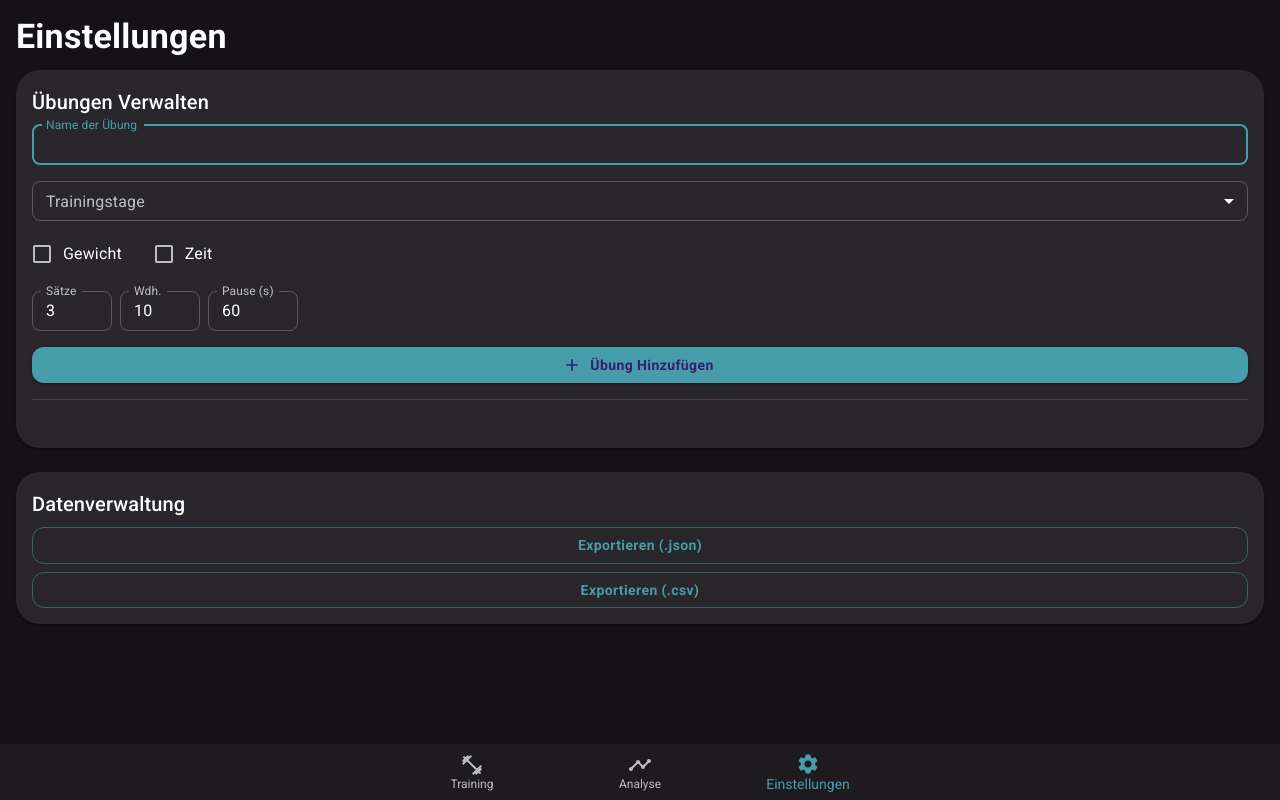
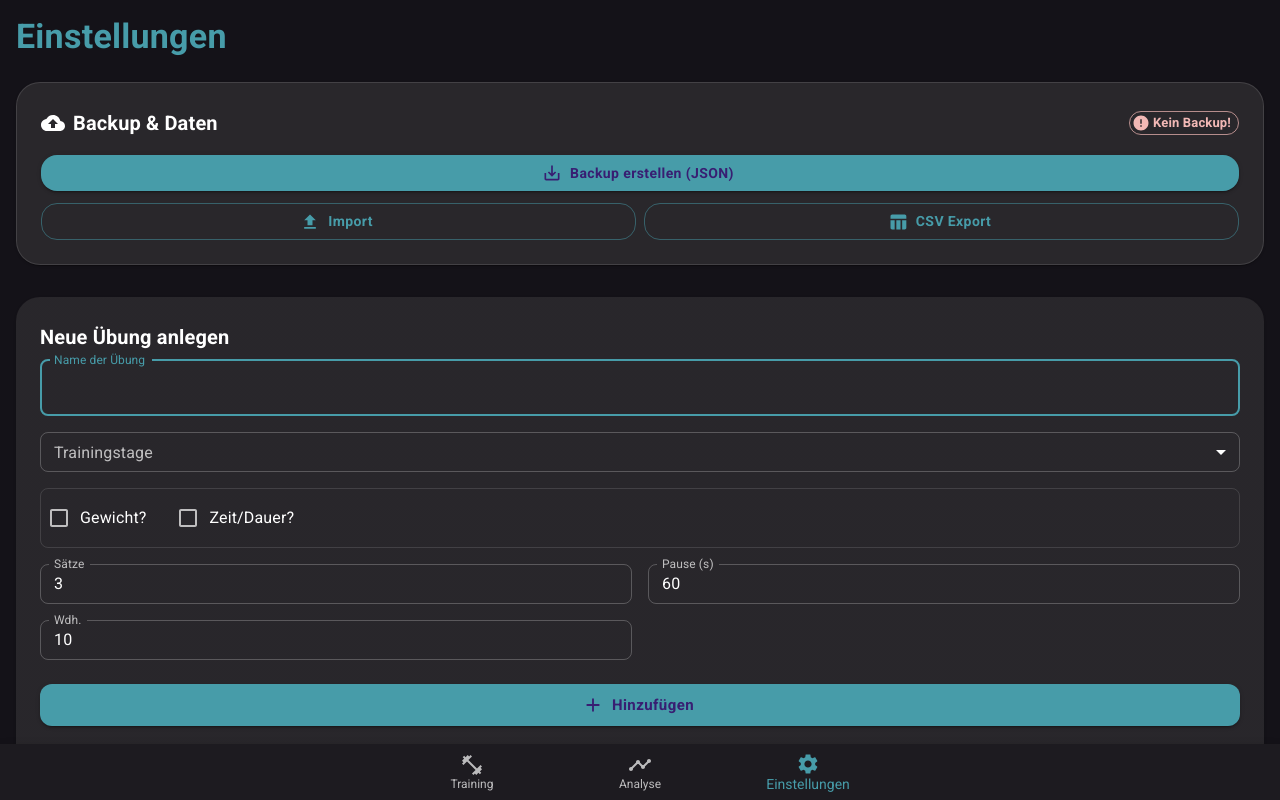
Before and after one commit to blackberrykeyoneorni-stack/pwa-fitness-tracker, a React (Vite) app: page /pwa-fitness-tracker/settings in a window 1280 px wide. Both pictures are taken after a click on the element "Name der Übung". Built offline with nearby package versions, Linux system fonts and the light colour scheme.

Commit message:
Backup-Funktion

```diff
--- a/src/pages/Settings.jsx
+++ b/src/pages/Settings.jsx
@@ -1,37 +1,20 @@
 import React, { useState, useEffect } from 'react';
 import {
-  Box,
-  Typography,
-  Paper,
-  TextField,
-  Button,
-  FormControl,
-  InputLabel,
-  Select,
-  MenuItem,
-  OutlinedInput,
-  Chip,
-  IconButton,
-  List,
-  ListItem,
-  ListItemText,
-  ListItemSecondaryAction,
-  Divider,
-  Snackbar,
-  Alert,
-  Checkbox,
-  FormControlLabel
+  Box, Typography, Paper, TextField, Button, FormControl, InputLabel,
+  Select, MenuItem, OutlinedInput, Chip, IconButton, List, ListItem,
+  ListItemText, ListItemSecondaryAction, Divider, Snackbar, Alert,
+  Checkbox, FormControlLabel, Tabs, Tab
 } from '@mui/material';
 import {
-  Delete as DeleteIcon,
-  Add as AddIcon,
-  Edit as EditIcon,
-  Save as SaveIcon
+  Delete as DeleteIcon, Add as AddIcon, Edit as EditIcon,
+  Save as SaveIcon, SaveAlt, FileUpload, TableChart,
+  Backup, CheckCircle, Warning, Error as ErrorIcon
 } from '@mui/icons-material';
 import { db, WEEKDAYS } from '../db';
-import { exportData, exportCSV } from '../utils/exportManager';
+import { exportData, exportCSV, importData, getLastBackupDate } from '../utils/exportManager';
 
 const Settings = () => {
+  // --- STATE: Übungsverwaltung ---
   const [exercises, setExercises] = useState([]);
   const [editId, setEditId] = useState(null);
   const [newEx, setNewEx] = useState({
@@ -41,18 +24,67 @@ const Settings = () => {
   });
   const [status, setStatus] = useState({ open: false, message: '', severity: 'success' });
 
+  // --- STATE: Backup System ---
+  const [lastBackup, setLastBackup] = useState(null);
+  const [backupStatus, setBackupStatus] = useState('unknown'); // 'good', 'warning', 'critical'
+
+  // --- INITIAL LOAD ---
   useEffect(() => {
     const loadData = async () => {
       try {
         const allEx = await db.exercises.toArray();
         setExercises(allEx);
+        refreshBackupStatus();
       } catch (error) {
-        console.error("Datenbankfehler beim Laden:", error);
+        console.error("Datenbankfehler:", error);
       }
     };
     loadData();
   }, []);
 
+  // --- LOGIC: Backup System ---
+  const refreshBackupStatus = () => {
+    const dateStr = getLastBackupDate();
+    if (!dateStr) {
+      setLastBackup(null);
+      setBackupStatus('critical');
+      return;
+    }
+    const date = new Date(dateStr);
+    setLastBackup(date);
+    const diffDays = (new Date() - date) / (1000 * 60 * 60 * 24);
+    if (diffDays < 7) setBackupStatus('good');
+    else if (diffDays < 30) setBackupStatus('warning');
+    else setBackupStatus('critical');
+  };
+
+  const handleExport = async () => {
+    const success = await exportData();
+    if (success) {
+      refreshBackupStatus();
+      setStatus({ open: true, message: 'Backup erfolgreich erstellt!', severity: 'success' });
+    }
+  };
+
+  const handleCSV = async () => {
+    const success = await exportCSV();
+    if (success) setStatus({ open: true, message: 'CSV Export erstellt!', severity: 'success' });
+  };
+
+  const handleImport = async (event) => {
+    const file = event.target.files[0];
+    if (file && window.confirm("Achtung: Dadurch werden alle aktuellen Daten überschrieben! Fortfahren?")) {
+      const success = await importData(file);
+      if (success) {
+        alert('Daten erfolgreich importiert!');
+        window.location.reload();
+      } else {
+        setStatus({ open: true, message: 'Import fehlgeschlagen!', severity: 'error' });
+      }
+    }
+  };
+
+  // --- LOGIC: Übungsverwaltung ---
   const handleAddExercise = async () => {
     if (!newEx.name || !newEx.days || newEx.days.length === 0) {
       setStatus({ open: true, message: 'Name und Trainingstage erforderlich!', severity: 'error' });
@@ -67,6 +99,8 @@ const Settings = () => {
   const handleEditClick = (ex) => {
     setEditId(ex.id);
     setNewEx({ ...ex });
+    // Scroll to form
+    window.scrollTo({ top: 0, behavior: 'smooth' });
   };
 
   const handleUpdateExercise = async () => {
@@ -82,6 +116,15 @@ const Settings = () => {
     }
   };
 
+  const handleDeleteExercise = async (id) => {
+    if (window.confirm("Übung wirklich löschen?")) {
+      await db.exercises.delete(id);
+      setExercises(exercises.filter(ex => ex.id !== id));
+      if (editId === id) resetForm();
+      setStatus({ open: true, message: 'Übung gelöscht', severity: 'info' });
+    }
+  };
+
   const resetForm = () => {
     setEditId(null);
     setNewEx({
@@ -91,29 +134,93 @@ const Settings = () => {
     });
   };
 
-  const handleDeleteExercise = async (id) => {
-    await db.exercises.delete(id);
-    setExercises(exercises.filter(ex => ex.id !== id));
-    if (editId === id) resetForm();
+  // --- HELPER: UI Status ---
+  const getStatusIcon = () => {
+    switch(backupStatus) {
+      case 'good': return <CheckCircle fontSize="small" />;
+      case 'warning': return <Warning fontSize="small" />;
+      case 'critical': return <ErrorIcon fontSize="small" />;
+      default: return <Backup fontSize="small" />;
+    }
+  };
+
+  const getStatusColor = () => {
+    switch(backupStatus) {
+      case 'good': return 'success';
+      case 'warning': return 'warning';
+      case 'critical': return 'error';
+      default: return 'default';
+    }
   };
 
   return (
-    <Box sx={{ p: 2, pb: 8 }}>
-      <Typography variant="h4" gutterBottom sx={{ fontWeight: 'bold' }}>Einstellungen</Typography>
+    <Box sx={{ p: 2, pb: 10 }}>
+      <Typography variant="h4" sx={{ fontWeight: 'bold', mb: 3, color: 'primary.main' }}>
+        Einstellungen
+      </Typography>
 
-      <Paper sx={{ p: 2, mb: 3, borderRadius: 3 }}>
-        <Typography variant="h6" gutterBottom>
-          {editId ? 'Übung bearbeiten' : 'Übungen Verwalten'}
+      {/* --- SECTION 1: BACKUP & DATEN --- */}
+      <Paper sx={{ p: 3, mb: 4, borderRadius: 3, border: 1, borderColor: 'divider', bgcolor: 'background.paper' }}>
+        <Box sx={{ display: 'flex', alignItems: 'center', justifyContent: 'space-between', mb: 2 }}>
+          <Typography variant="h6" sx={{ fontWeight: 'bold', display: 'flex', alignItems: 'center', gap: 1 }}>
+            <Backup /> Backup & Daten
           </Typography>
-        <Box sx={{ display: 'grid', gap: 1, mb: 2 }}>
+          <Chip
+            icon={getStatusIcon()}
+            label={backupStatus === 'good' ? 'Gesichert' : (backupStatus === 'critical' ? 'Kein Backup!' : 'Veraltet')}
+            color={getStatusColor()}
+            variant="outlined"
+            size="small"
+            sx={{ fontWeight: 'bold' }}
+          />
+        </Box>
+
+        {lastBackup && (
+          <Typography variant="caption" display="block" sx={{ mb: 2, fontStyle: 'italic', color: 'text.secondary' }}>
+            Letztes Backup: {lastBackup.toLocaleDateString('de-DE')} um {lastBackup.toLocaleTimeString('de-DE')} Uhr
+          </Typography>
+        )}
+
+        <Box sx={{ display: 'flex', flexDirection: 'column', gap: 1.5 }}>
+          <Button
+            variant="contained" startIcon={<SaveAlt />} onClick={handleExport} fullWidth
+            sx={{ borderRadius: 2 }}
+          >
+            Backup erstellen (JSON)
+          </Button>
+
+          <Box sx={{ display: 'flex', gap: 1 }}>
+             <Button
+              variant="outlined" component="label" startIcon={<FileUpload />} fullWidth
+              sx={{ borderRadius: 2 }}
+            >
+              Import
+              <input type="file" hidden accept=".json" onChange={handleImport} />
+            </Button>
+            <Button
+              variant="outlined" startIcon={<TableChart />} onClick={handleCSV} fullWidth
+              sx={{ borderRadius: 2 }}
+            >
+              CSV Export
+            </Button>
+          </Box>
+        </Box>
+      </Paper>
+
+      {/* --- SECTION 2: ÜBUNGSVERWALTUNG --- */}
+      <Paper sx={{ p: 3, borderRadius: 3, bgcolor: 'background.paper' }}>
+        <Typography variant="h6" gutterBottom sx={{ fontWeight: 'bold' }}>
+          {editId ? 'Übung bearbeiten' : 'Neue Übung anlegen'}
+        </Typography>
+
+        <Box sx={{ display: 'grid', gap: 2, mb: 3 }}>
           <TextField
-            label="Name der Übung"
+            label="Name der Übung" variant="outlined" fullWidth
             value={newEx.name}
             onChange={(e) => setNewEx({ ...newEx, name: e.target.value })}
-            size="small"
           />
 
-          <FormControl fullWidth size="small" margin="dense">
+          <FormControl fullWidth size="small">
             <InputLabel>Trainingstage</InputLabel>
             <Select
               multiple value={newEx.days}
@@ -121,7 +228,7 @@ const Settings = () => {
               input={<OutlinedInput label="Trainingstage" />}
               renderValue={(selected) => (
                 <Box sx={{ display: 'flex', flexWrap: 'wrap', gap: 0.5 }}>
-                  {selected.map((value) => <Chip key={value} label={value} size="small" color="primary" />)}
+                  {selected.map((value) => <Chip key={value} label={value} size="small" />)}
                 </Box>
               )}
             >
@@ -129,65 +236,81 @@ const Settings = () => {
             </Select>
           </FormControl>
 
-          <Box sx={{ display: 'flex', gap: 2, mb: 1 }}>
+          <Box sx={{ display: 'flex', gap: 2, alignItems: 'center', p: 1, border: '1px solid', borderColor: 'divider', borderRadius: 1 }}>
             <FormControlLabel
               control={<Checkbox checked={newEx.isWeight} onChange={(e) => setNewEx({ ...newEx, isWeight: e.target.checked })} />}
-              label="Gewicht"
+              label="Gewicht?"
             />
             <FormControlLabel
               control={<Checkbox checked={newEx.isTime} onChange={(e) => setNewEx({ ...newEx, isTime: e.target.checked })} />}
-              label="Zeit"
+              label="Zeit/Dauer?"
             />
           </Box>
-          <Box sx={{ display: 'flex', gap: 1, flexWrap: 'wrap' }}>
-            <TextField label="Sätze" type="number" value={newEx.sets} onChange={(e) => setNewEx({ ...newEx, sets: parseInt(e.target.value) || 0 })} size="small" sx={{ width: '80px' }} />
+
+          <Box sx={{ display: 'grid', gridTemplateColumns: '1fr 1fr', gap: 2 }}>
+            <TextField label="Sätze" type="number" value={newEx.sets} onChange={(e) => setNewEx({ ...newEx, sets: parseInt(e.target.value) || 0 })} size="small" />
+            <TextField label="Pause (s)" type="number" value={newEx.restTime} onChange={(e) => setNewEx({ ...newEx, restTime: parseInt(e.target.value) || 0 })} size="small" />
+
             {!newEx.isTime ? (
-              <TextField label="Wdh." type="number" value={newEx.reps} onChange={(e) => setNewEx({ ...newEx, reps: parseInt(e.target.value) || 0 })} size="small" sx={{ width: '80px' }} />
+              <TextField label="Wdh." type="number" value={newEx.reps} onChange={(e) => setNewEx({ ...newEx, reps: parseInt(e.target.value) || 0 })} size="small" />
             ) : (
-              <TextField label="Zeit (s)" type="number" value={newEx.targetTime} onChange={(e) => setNewEx({ ...newEx, targetTime: parseInt(e.target.value) || 0 })} size="small" sx={{ width: '100px' }} />
+              <TextField label="Ziel-Zeit (s)" type="number" value={newEx.targetTime} onChange={(e) => setNewEx({ ...newEx, targetTime: parseInt(e.target.value) || 0 })} size="small" />
             )}
+
             {newEx.isWeight && (
-              <TextField label="Gewicht (kg)" type="number" value={newEx.targetWeight} onChange={(e) => setNewEx({ ...newEx, targetWeight: parseFloat(e.target.value) || 0 })} size="small" sx={{ width: '100px' }} />
+              <TextField label="Start-Gewicht (kg)" type="number" value={newEx.targetWeight} onChange={(e) => setNewEx({ ...newEx, targetWeight: parseFloat(e.target.value) || 0 })} size="small" />
             )}
-            <TextField label="Pause (s)" type="number" value={newEx.restTime} onChange={(e) => setNewEx({ ...newEx, restTime: parseInt(e.target.value) || 0 })} size="small" sx={{ width: '90px' }} />
           </Box>
 
+          <Box sx={{ display: 'flex', gap: 1, mt: 1 }}>
             {editId ? (
-            <Box sx={{ display: 'flex', gap: 1, mt: 1 }}>
-              <Button variant="contained" fullWidth startIcon={<SaveIcon />} onClick={handleUpdateExercise} color="success">Speichern</Button>
+              <>
+                <Button variant="contained" fullWidth startIcon={<SaveIcon />} onClick={handleUpdateExercise} color="success">Update speichern</Button>
                 <Button variant="outlined" fullWidth onClick={resetForm}>Abbrechen</Button>
-            </Box>
+              </>
             ) : (
-            <Button variant="contained" startIcon={<AddIcon />} onClick={handleAddExercise} sx={{ mt: 1 }}>Übung Hinzufügen</Button>
+              <Button variant="contained" fullWidth startIcon={<AddIcon />} onClick={handleAddExercise} size="large">Hinzufügen</Button>
             )}
           </Box>
-        <Divider sx={{ my: 2 }} />
-        <List dense>
+        </Box>
+
+        <Divider sx={{ my: 2 }}>Übungs-Liste</Divider>
+
+        <List dense sx={{ maxHeight: 400, overflow: 'auto' }}>
           {exercises.map((ex) => (
-            <ListItem key={ex.id}>
-              <ListItemText
-                primary={ex.name}
-                secondary={`${ex.sets} Sätze | ${ex.isTime ? `${ex.targetTime}s` : `${ex.reps} Wdh.`}${ex.isWeight ? ` @ ${ex.targetWeight}kg` : ''} | ${ex.days?.join(', ')}`}
-              />
-              <ListItemSecondaryAction>
+            <React.Fragment key={ex.id}>
+              <ListItem
+                alignItems="flex-start"
+                secondaryAction={
+                  <Box>
                     <IconButton edge="end" onClick={() => handleEditClick(ex)} sx={{ mr: 1 }}><EditIcon /></IconButton>
                     <IconButton edge="end" onClick={() => handleDeleteExercise(ex.id)}><DeleteIcon /></IconButton>
-              </ListItemSecondaryAction>
+                  </Box>
+                }
+              >
+                <ListItemText
+                  primary={<Typography variant="subtitle1" fontWeight="bold">{ex.name}</Typography>}
+                  secondary={
+                    <Typography variant="body2" color="text.secondary">
+                      {ex.sets}x {ex.isTime ? `${ex.targetTime}s` : `${ex.reps}`}
+                      {ex.isWeight ? ` @ ${ex.targetWeight}kg` : ''} • {ex.days?.join(', ')}
+                    </Typography>
+                  }
+                />
               </ListItem>
+              <Divider component="li" variant="inset" />
+            </React.Fragment>
           ))}
+          {exercises.length === 0 && (
+            <Typography variant="body2" color="text.secondary" align="center" sx={{ py: 2 }}>
+              Noch keine Übungen angelegt.
+            </Typography>
+          )}
         </List>
       </Paper>
 
-      <Paper sx={{ p: 2, borderRadius: 3 }}>
-        <Typography variant="h6" gutterBottom>Datenverwaltung</Typography>
-        <Box sx={{ display: 'flex', flexDirection: 'column', gap: 1 }}>
-          <Button fullWidth variant="outlined" onClick={exportData}>Exportieren (.json)</Button>
-          <Button fullWidth variant="outlined" onClick={exportCSV}>Exportieren (.csv)</Button>
-        </Box>
-      </Paper>
-
       <Snackbar open={status.open} autoHideDuration={3000} onClose={() => setStatus({ ...status, open: false })}>
-        <Alert severity={status.severity}>{status.message}</Alert>
+        <Alert severity={status.severity} variant="filled" sx={{ width: '100%' }}>{status.message}</Alert>
       </Snackbar>
     </Box>
   );
--- a/src/utils/exportManager.js
+++ b/src/utils/exportManager.js
@@ -1,31 +1,83 @@
 import { db } from '../db';
 
+const BACKUP_KEY = 'last_backup_timestamp';
+
+// Hilfsfunktion: Datum des letzten Backups holen
+export const getLastBackupDate = () => {
+  return localStorage.getItem(BACKUP_KEY);
+};
+
+// Hilfsfunktion: Backup-Zeitpunkt speichern
+const updateLastBackupDate = () => {
+  const now = new Date().toISOString();
+  localStorage.setItem(BACKUP_KEY, now);
+  return now;
+};
+
+// Hauptfunktion: Smart Export
 export const exportData = async () => {
   try {
+    // 1. Alle Daten sammeln
     const exercises = await db.exercises.toArray();
     const settings = await db.settings.toArray();
     const logs = await db.logs.toArray();
     const dailyNotes = await db.dailyNotes.toArray();
 
     const data = {
+      meta: {
+        version: 1,
+        appName: 'PWA Fitness Tracker',
+        date: new Date().toISOString(),
+      },
       exercises,
       settings,
       logs,
-      dailyNotes,
-      exportDate: new Date().toISOString()
+      dailyNotes
     };
 
-    const blob = new Blob([JSON.stringify(data, null, 2)], { type: 'application/json' });
+    const fileName = `fitness-backup-${new Date().toISOString().split('T')[0]}.json`;
+    const jsonString = JSON.stringify(data, null, 2);
+
+    // 2. Versuch: Moderne File System Access API (Desktop Chrome/Edge, Android Chrome teils)
+    if ('showSaveFilePicker' in window) {
+      try {
+        const handle = await window.showSaveFilePicker({
+          suggestedName: fileName,
+          types: [{
+            description: 'Fitness Tracker Backup',
+            accept: { 'application/json': ['.json'] },
+          }],
+        });
+        const writable = await handle.createWritable();
+        await writable.write(jsonString);
+        await writable.close();
+        updateLastBackupDate();
+        return true;
+      } catch (err) {
+        // Abbruch durch User ist kein Fehler
+        if (err.name === 'AbortError') return false;
+        console.warn('File System API fehlgeschlagen, Fallback zu Download...', err);
+        // Fallback wird unten ausgeführt
+      }
+    }
+
+    // 3. Fallback: Klassischer Download (Blob)
+    const blob = new Blob([jsonString], { type: 'application/json' });
     const url = URL.createObjectURL(blob);
     const link = document.createElement('a');
     link.href = url;
-    link.download = `calitracker-backup-${new Date().toISOString().split('T')[0]}.json`;
+    link.download = fileName;
     document.body.appendChild(link);
     link.click();
     document.body.removeChild(link);
+    URL.revokeObjectURL(url);
+
+    updateLastBackupDate();
     return true;
+
   } catch (error) {
     console.error('Export fehlgeschlagen:', error);
+    alert('Export fehlgeschlagen: ' + error.message);
     return false;
   }
 };
@@ -34,15 +86,37 @@ export const exportCSV = async () => {
   try {
     const logs = await db.logs.orderBy('date').toArray();
     const exercises = await db.exercises.toArray();
+    const dailyNotes = await db.dailyNotes.toArray();
+
     const exerciseMap = new Map(exercises.map(ex => [ex.id, ex.name]));
+    const noteMap = new Map(dailyNotes.map(n => [n.date, n.note]));
+
+    const escapeCsv = (val) => {
+      if (val === null || val === undefined) return '';
+      const str = String(val);
+      if (str.includes(',') || str.includes('\n') || str.includes('"')) {
+        return `"${str.replace(/"/g, '""')}"`;
+      }
+      return str;
+    };
 
     const csvRows = [
-      ['Datum', 'Übung']
+      ['Datum', 'Übung', 'Sätze', 'Wiederholungen', 'Zeit (s)', 'Gewicht (kg)', 'Kommentar'].map(escapeCsv)
     ];
 
     logs.forEach(log => {
       const exerciseName = exerciseMap.get(log.exerciseId) || 'Unbekannt';
-      csvRows.push([log.date, exerciseName]);
+      const note = noteMap.get(log.date) || '';
+
+      csvRows.push([
+        log.date,
+        exerciseName,
+        log.sets || '',
+        log.reps || '',
+        log.time || '',
+        log.weight || '',
+        note
+      ].map(escapeCsv));
     });
 
     const csvContent = "data:text/csv;charset=utf-8,"
@@ -67,19 +141,41 @@ export const importData = async (file) => {
     const text = await file.text();
     const data = JSON.parse(text);
 
-    if (data.exercises) {
-      await db.exercises.clear();
-      await db.exercises.bulkAdd(data.exercises);
+    // Validierung: Einfache Prüfung, ob es wie unser Format aussieht
+    if (!data.exercises && !data.logs) {
+      throw new Error("Ungültiges Dateiformat");
     }
 
-    if (data.settings) {
-      await db.settings.clear();
-      await db.settings.bulkAdd(data.settings);
+    await db.transaction('rw', db.exercises, db.settings, db.logs, db.dailyNotes, async () => {
+      if (data.exercises) {
+        await db.exercises.clear();
+        await db.exercises.bulkAdd(data.exercises);
+      }
+      if (data.settings) {
+        await db.settings.clear();
+        await db.settings.bulkAdd(data.settings);
+      }
+      if (data.logs) {
+        await db.logs.clear();
+        await db.logs.bulkAdd(data.logs);
+      }
+      if (data.dailyNotes) {
+        await db.dailyNotes.clear();
+        await db.dailyNotes.bulkAdd(data.dailyNotes);
+      }
+    });
+
+    // Setze Backup-Datum, da wir jetzt auf dem Stand dieses Backups sind
+    if (data.meta && data.meta.date) {
+        localStorage.setItem(BACKUP_KEY, data.meta.date);
+    } else {
+        updateLastBackupDate(); // "Jetzt" als Stand setzen
     }
 
     return true;
   } catch (error) {
     console.error('Import fehlgeschlagen:', error);
+    alert('Import fehlgeschlagen: ' + error.message);
     return false;
   }
 };
```
Lines whose indentation alone changed are shown as unchanged.
